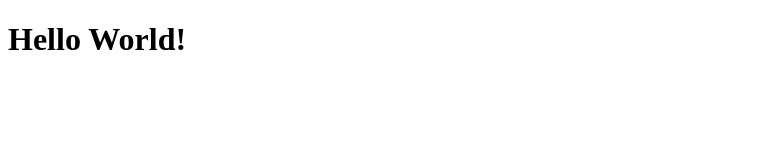
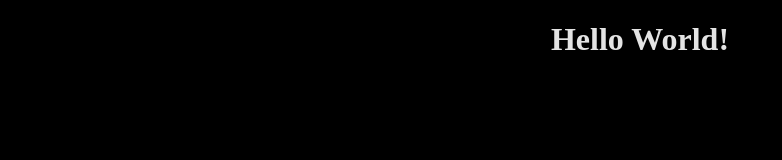
Before and after one commit to FrancescoLimpias/htmlcss-hello, a plain HTML site: page index.html in a window 1280 px wide. Shown: the whole page, without its empty margins (0-782 px from the left). Drawn offline with Linux system fonts and the light colour scheme.

Commit message:
CSS Master: initial styling (background & h1 color)

```diff
--- /dev/null
+++ b/css/master.css
@@ -0,0 +1,8 @@
+body{
+    background: black;
+    text-align: center;
+}
+
+h1{
+    color: rgb(228, 228, 228);
+}
--- a/index.html
+++ b/index.html
@@ -5,6 +5,8 @@
     <meta name="viewport" content="width=device-width, initial-scale=1.0">
     <meta name="author" content="Francesco Limpias">
     <title>Esercizio 001: Hello World!</title>
+
+    <link rel="stylesheet" href="css/master.css">
 </head>
 <body>
     <h1>Hello World!</h1>
```
